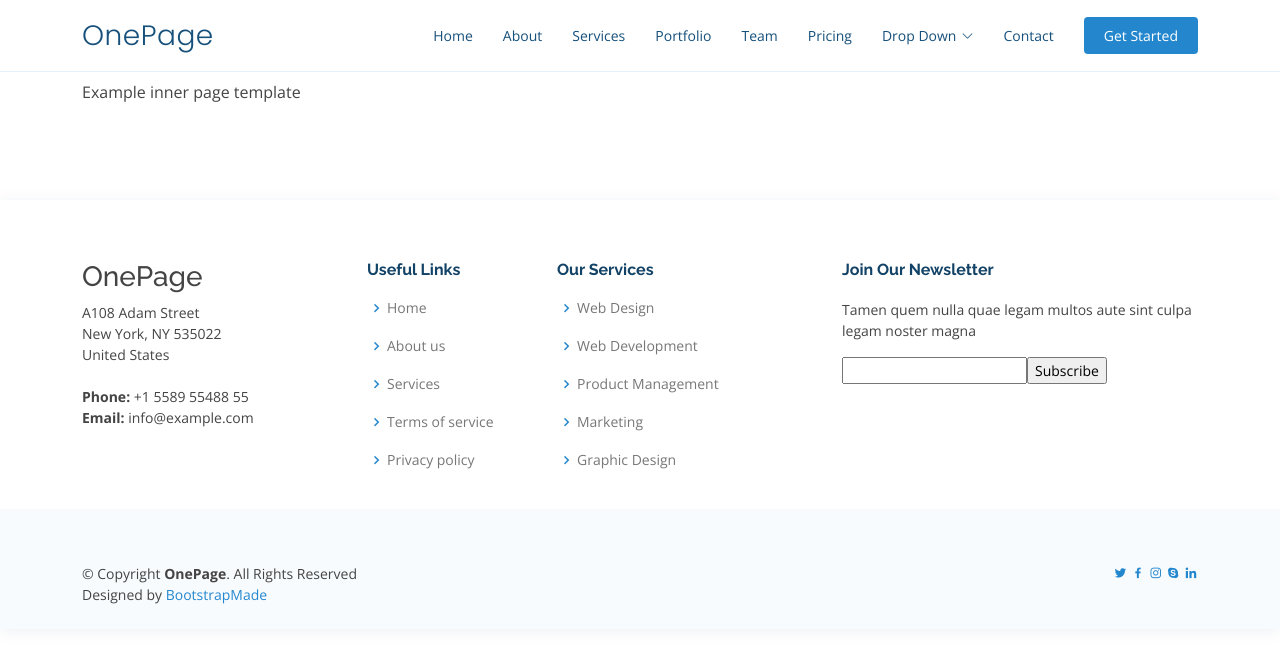
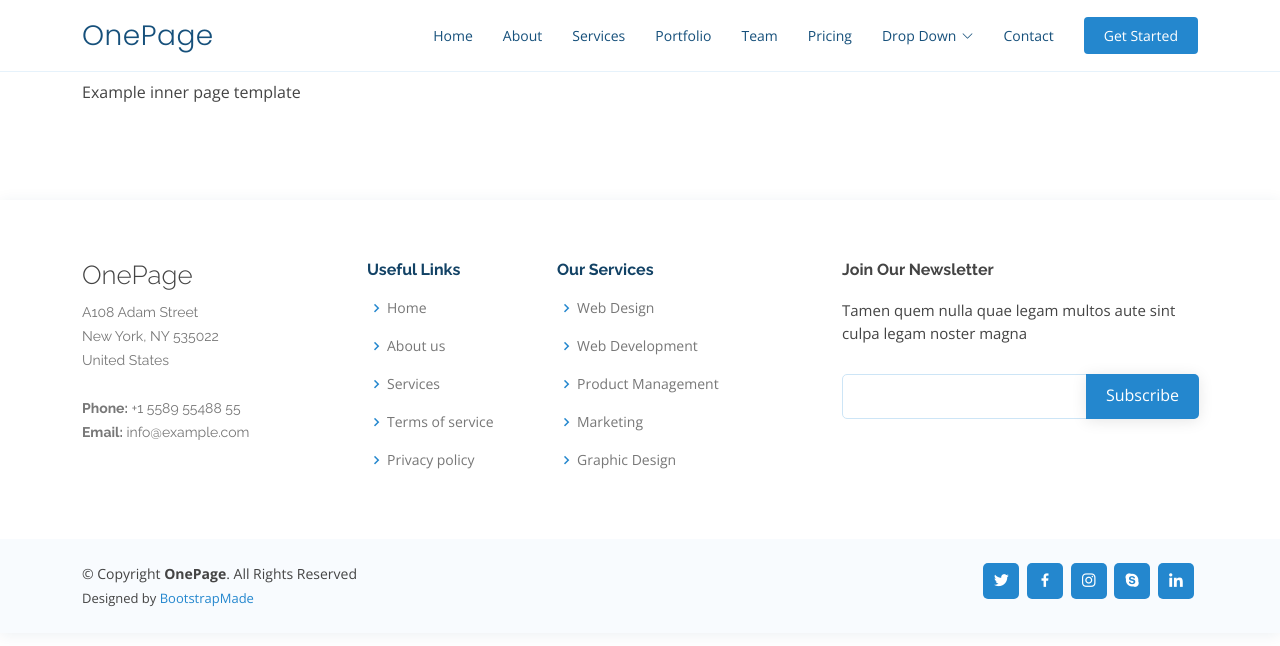
Before and after one commit to 07AMIT10/Inaxia--CodingDiaries, a plain HTML site: page inner-page.html in a window 1280 px wide. Drawn offline with nearby package versions, Linux system fonts and the light colour scheme.

Commit message:
Add files via upload

```diff
--- a/assets/css/style.css
+++ b/assets/css/style.css
@@ -23,7 +23,12 @@ a:hover {
   text-decoration: none;
 }
 
-h1, h2, h3, h4, h5, h6 {
+h1,
+h2,
+h3,
+h4,
+h5,
+h6 {
   font-family: "Raleway", sans-serif;
 }
 
@@ -165,7 +170,8 @@ h1, h2, h3, h4, h5, h6 {
 .navbar li {
   position: relative;
 }
-.navbar a, .navbar a:focus {
+.navbar a,
+.navbar a:focus {
   display: flex;
   align-items: center;
   justify-content: space-between;
@@ -175,22 +181,28 @@ h1, h2, h3, h4, h5, h6 {
   white-space: nowrap;
   transition: 0.3s;
 }
-.navbar a i, .navbar a:focus i {
+.navbar a i,
+.navbar a:focus i {
   font-size: 12px;
   line-height: 0;
   margin-left: 5px;
 }
-.navbar a:hover, .navbar .active, .navbar .active:focus, .navbar li:hover > a {
-  color: #2487ce;
-}
-.navbar .getstarted, .navbar .getstarted:focus {
+.navbar a:hover,
+.navbar .active,
+.navbar .active:focus,
+.navbar li:hover > a {
+  color: #2487ce;
+}
+.navbar .getstarted,
+.navbar .getstarted:focus {
   background: #2487ce;
   padding: 8px 20px;
   margin-left: 30px;
   border-radius: 4px;
   color: #fff;
 }
-.navbar .getstarted:hover, .navbar .getstarted:focus:hover {
+.navbar .getstarted:hover,
+.navbar .getstarted:focus:hover {
   color: #fff;
   background: #3194db;
 }
@@ -219,7 +231,9 @@ h1, h2, h3, h4, h5, h6 {
 .navbar .dropdown ul a i {
   font-size: 12px;
 }
-.navbar .dropdown ul a:hover, .navbar .dropdown ul .active:hover, .navbar .dropdown ul li:hover > a {
+.navbar .dropdown ul a:hover,
+.navbar .dropdown ul .active:hover,
+.navbar .dropdown ul li:hover > a {
   color: #2487ce;
 }
 .navbar .dropdown:hover > ul {
@@ -299,15 +313,19 @@ h1, h2, h3, h4, h5, h6 {
   overflow-y: auto;
   transition: 0.3s;
 }
-.navbar-mobile a, .navbar-mobile a:focus {
+.navbar-mobile a,
+.navbar-mobile a:focus {
   padding: 10px 20px;
   font-size: 15px;
   color: #124265;
 }
-.navbar-mobile a:hover, .navbar-mobile .active, .navbar-mobile li:hover > a {
-  color: #2487ce;
-}
-.navbar-mobile .getstarted, .navbar-mobile .getstarted:focus {
+.navbar-mobile a:hover,
+.navbar-mobile .active,
+.navbar-mobile li:hover > a {
+  color: #2487ce;
+}
+.navbar-mobile .getstarted,
+.navbar-mobile .getstarted:focus {
   margin: 15px;
 }
 .navbar-mobile .dropdown ul {
@@ -330,7 +348,9 @@ h1, h2, h3, h4, h5, h6 {
 .navbar-mobile .dropdown ul a i {
   font-size: 12px;
 }
-.navbar-mobile .dropdown ul a:hover, .navbar-mobile .dropdown ul .active:hover, .navbar-mobile .dropdown ul li:hover > a {
+.navbar-mobile .dropdown ul a:hover,
+.navbar-mobile .dropdown ul .active:hover,
+.navbar-mobile .dropdown ul li:hover > a {
   color: #2487ce;
 }
 .navbar-mobile .dropdown > .dropdown-active {
@@ -403,7 +423,6 @@ h1, h2, h3, h4, h5, h6 {
   border-radius: 8px;
   z-index: 1;
   padding: 50px 80px;
-
 }
 #hero .icon-box .title {
   font-weight: 700;
@@ -685,7 +704,7 @@ section {
     transform: scale(1, 1);
     opacity: 0;
   }
-}/*
+} /*
 
 
 /*--------------------------------------------------------------
@@ -693,7 +712,7 @@ section {
 --------------------------------------------------------------*/
 .services .icon-box {
   text-align: center;
-  padding: 70px 20px 80px 20px;
+  padding: 80px 20px 80px 20px;
   transition: all ease-in-out 0.3s;
   background: #fff;
   box-shadow: 0px 5px 90px 0px rgba(110, 123, 131, 0.05);
@@ -855,7 +874,8 @@ section {
   margin-bottom: 5px;
   transition: all 0.3s ease-in-out;
 }
-.portfolio #portfolio-flters li:hover, .portfolio #portfolio-flters li.filter-active {
+.portfolio #portfolio-flters li:hover,
+.portfolio #portfolio-flters li.filter-active {
   color: #2487ce;
 }
 .portfolio #portfolio-flters li:last-child {
@@ -978,14 +998,20 @@ section {
   margin-top: 20px;
   position: relative;
 }
-.portfolio-details .portfolio-details-slider .swiper-pagination .swiper-pagination-bullet {
+.portfolio-details
+  .portfolio-details-slider
+  .swiper-pagination
+  .swiper-pagination-bullet {
   width: 12px;
   height: 12px;
   background-color: #fff;
   opacity: 1;
   border: 1px solid #2487ce;
 }
-.portfolio-details .portfolio-details-slider .swiper-pagination .swiper-pagination-bullet-active {
+.portfolio-details
+  .portfolio-details-slider
+  .swiper-pagination
+  .swiper-pagination-bullet-active {
   background-color: #2487ce;
 }
 .portfolio-details .portfolio-info {
@@ -1163,7 +1189,11 @@ section {
 .pricing .featured {
   background: #2487ce;
 }
-.pricing .featured h3, .pricing .featured h4, .pricing .featured h4 span, .pricing .featured ul, .pricing .featured ul .na {
+.pricing .featured h3,
+.pricing .featured h4,
+.pricing .featured h4 span,
+.pricing .featured ul,
+.pricing .featured ul .na {
   color: #fff;
 }
 .pricing .featured .btn-wrap {
@@ -1216,7 +1246,8 @@ section {
   left: 20px;
   color: #87c1ea;
 }
-.faq .faq-list .icon-show, .faq .faq-list .icon-close {
+.faq .faq-list .icon-show,
+.faq .faq-list .icon-close {
   font-size: 24px;
   position: absolute;
   right: 0;
@@ -1280,10 +1311,13 @@ section {
   font-size: 14px;
   color: #217bbc;
 }
-.contact .info .email, .contact .info .phone {
+.contact .info .email,
+.contact .info .phone {
   margin-top: 40px;
 }
-.contact .info .email:hover i, .contact .info .address:hover i, .contact .info .phone:hover i {
+.contact .info .email:hover i,
+.contact .info .address:hover i,
+.contact .info .phone:hover i {
   background: #2487ce;
   color: #fff;
 }
@@ -1331,13 +1365,15 @@ section {
   -webkit-animation: animate-loading 1s linear infinite;
   animation: animate-loading 1s linear infinite;
 }
-.contact .php-email-form input, .contact .php-email-form textarea {
+.contact .php-email-form input,
+.contact .php-email-form textarea {
   border-radius: 0;
   box-shadow: none;
   font-size: 14px;
   border-radius: 4px;
 }
-.contact .php-email-form input:focus, .contact .php-email-form textarea:focus {
+.contact .php-email-form input:focus,
+.contact .php-email-form textarea:focus {
   border-color: #2487ce;
 }
 .contact .php-email-form input {
@@ -1346,7 +1382,7 @@ section {
 .contact .php-email-form textarea {
   padding: 10px 12px;
 }
-.contact .php-email-form button[type=submit] {
+.contact .php-email-form button[type="submit"] {
   background: #2487ce;
   border: 0;
   padding: 10px 30px;
@@ -1354,7 +1390,7 @@ section {
   transition: 0.4s;
   border-radius: 4px;
 }
-.contact .php-email-form button[type=submit]:hover {
+.contact .php-email-form button[type="submit"]:hover {
   background: #3194db;
 }
 @-webkit-keyframes animate-loading {
@@ -1434,6 +1470,23 @@ section {
   padding: 60px 0 30px 0;
   background: #fff;
 }
+#footer .footer-top .footer-contact {
+  margin-bottom: 30px;
+}
+#footer .footer-top .footer-contact h3 {
+  font-size: 26px;
+  margin: 0 0 10px 0;
+  padding: 2px 0 2px 0;
+  line-height: 1;
+  font-weight: 300;
+}
+#footer .footer-top .footer-contact p {
+  font-size: 14px;
+  line-height: 24px;
+  margin-bottom: 0;
+  font-family: "Raleway", sans-serif;
+  color: #777777;
+}
 #footer .footer-top h4 {
   font-size: 16px;
   font-weight: bold;
@@ -1441,43 +1494,101 @@ section {
   position: relative;
   padding-bottom: 12px;
 }
-#footer .footer-top{
+#footer .footer-top .footer-links {
   margin-bottom: 30px;
 }
-#footer .footer-top ul {
+#footer .footer-top .footer-links ul {
   list-style: none;
   padding: 0;
   margin: 0;
 }
-#footer .footer-top ul i {
+#footer .footer-top .footer-links ul i {
   padding-right: 2px;
   color: #2487ce;
   font-size: 18px;
   line-height: 1;
 }
-#footer .footer-top ul li {
+#footer .footer-top .footer-links ul li {
   padding: 10px 0;
   display: flex;
   align-items: center;
 }
-#footer .footer-top ul li:first-child {
+#footer .footer-top .footer-links ul li:first-child {
   padding-top: 0;
 }
-#footer .footer-top ul a {
+#footer .footer-top .footer-links ul a {
   color: #777777;
   transition: 0.3s;
   display: inline-block;
   line-height: 1;
 }
-#footer .footer-top ul a:hover {
+#footer .footer-top .footer-links ul a:hover {
   text-decoration: none;
   color: #2487ce;
 }
-.centre{
+#footer .footer-newsletter {
+  font-size: 15px;
+}
+#footer .footer-newsletter h4 {
+  font-size: 16px;
+  font-weight: bold;
+  color: #444444;
+  position: relative;
+  padding-bottom: 12px;
+}
+#footer .footer-newsletter form {
+  margin-top: 30px;
+  background: #fff;
+  padding: 6px 10px;
+  position: relative;
+  border-radius: 5px;
+  text-align: left;
+  border: 1px solid #cde5f6;
+}
+#footer .footer-newsletter form input[type="email"] {
+  border: 0;
+  padding: 4px 8px;
+  width: calc(100% - 100px);
+}
+#footer .footer-newsletter form input[type="submit"] {
+  position: absolute;
+  top: -1px;
+  right: -2px;
+  bottom: -1px;
+  border: 0;
+  background: none;
+  font-size: 16px;
+  padding: 0 20px 2px 20px;
+  background: #2487ce;
+  color: #fff;
+  transition: 0.3s;
+  border-radius: 0 5px 5px 0;
+  box-shadow: 0px 2px 15px rgba(0, 0, 0, 0.1);
+}
+#footer .footer-newsletter form input[type="submit"]:hover {
+  background: #3194db;
+}
+#footer .credits {
+  padding-top: 5px;
+  font-size: 13px;
+  color: #444444;
+}
+#footer .social-links a {
+  font-size: 18px;
   display: inline-block;
-  vertical-align: middle;
- padding: 0 0 0 50%;
-}
-.op{
-padding:0 0 0 50%;
-}
+  background: #2487ce;
+  color: #fff;
+  line-height: 1;
+  padding: 8px 0;
+  margin-right: 4px;
+  border-radius: 5px;
+  text-align: center;
+  width: 36px;
+  height: 36px;
+  transition: 0.3s;
+}
+#footer .social-links a:hover {
+  background: #3194db;
+  color: #fff;
+  text-decoration: none;
+}
```
Also changed, not shown: assets/js/main.js (line endings or trailing spaces), assets/vendor/boxicons/css/animations.css, assets/vendor/boxicons/css/transformations.css (line endings or trailing spaces), assets/vendor/purecounter/purecounter.js.
